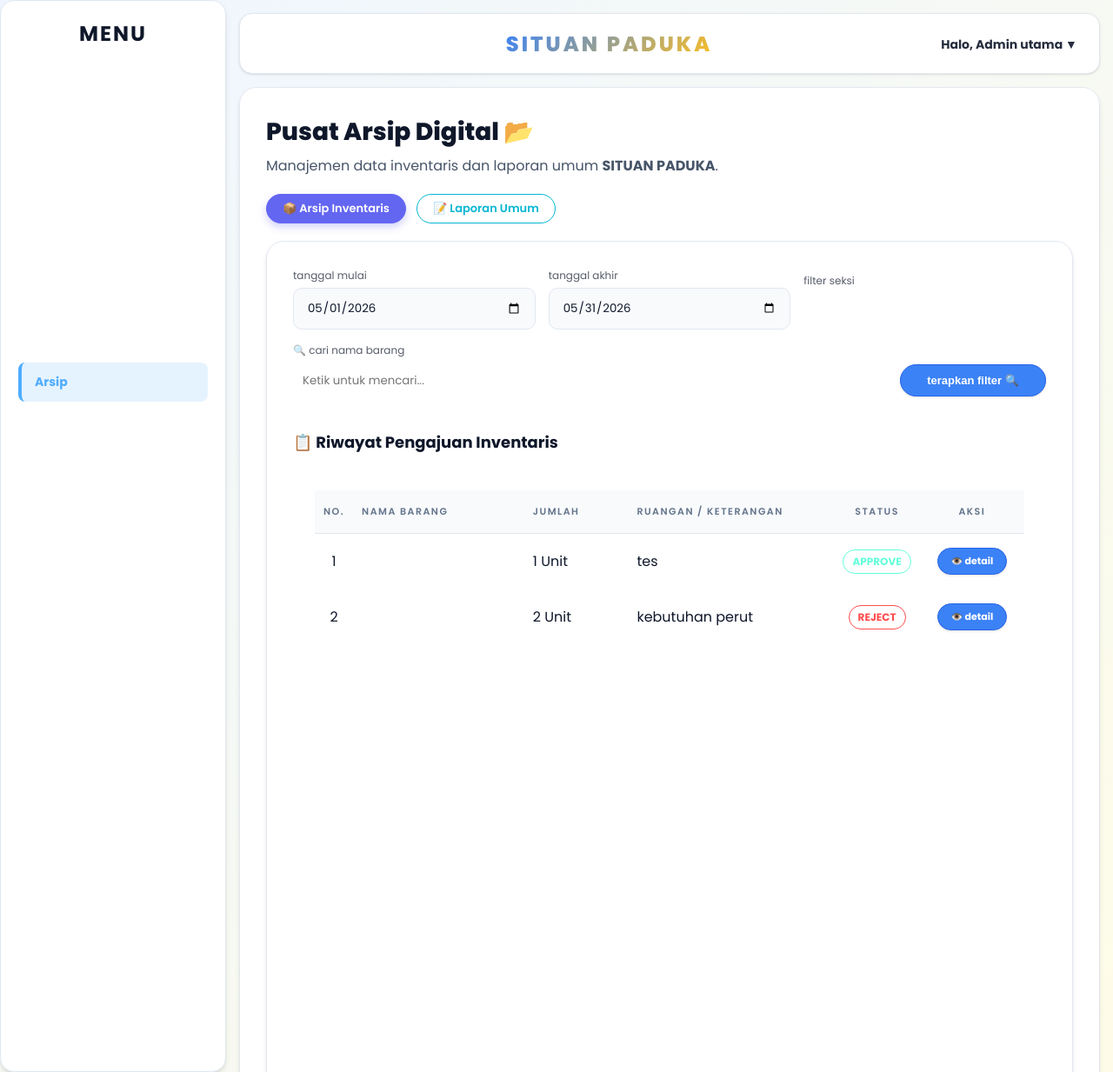
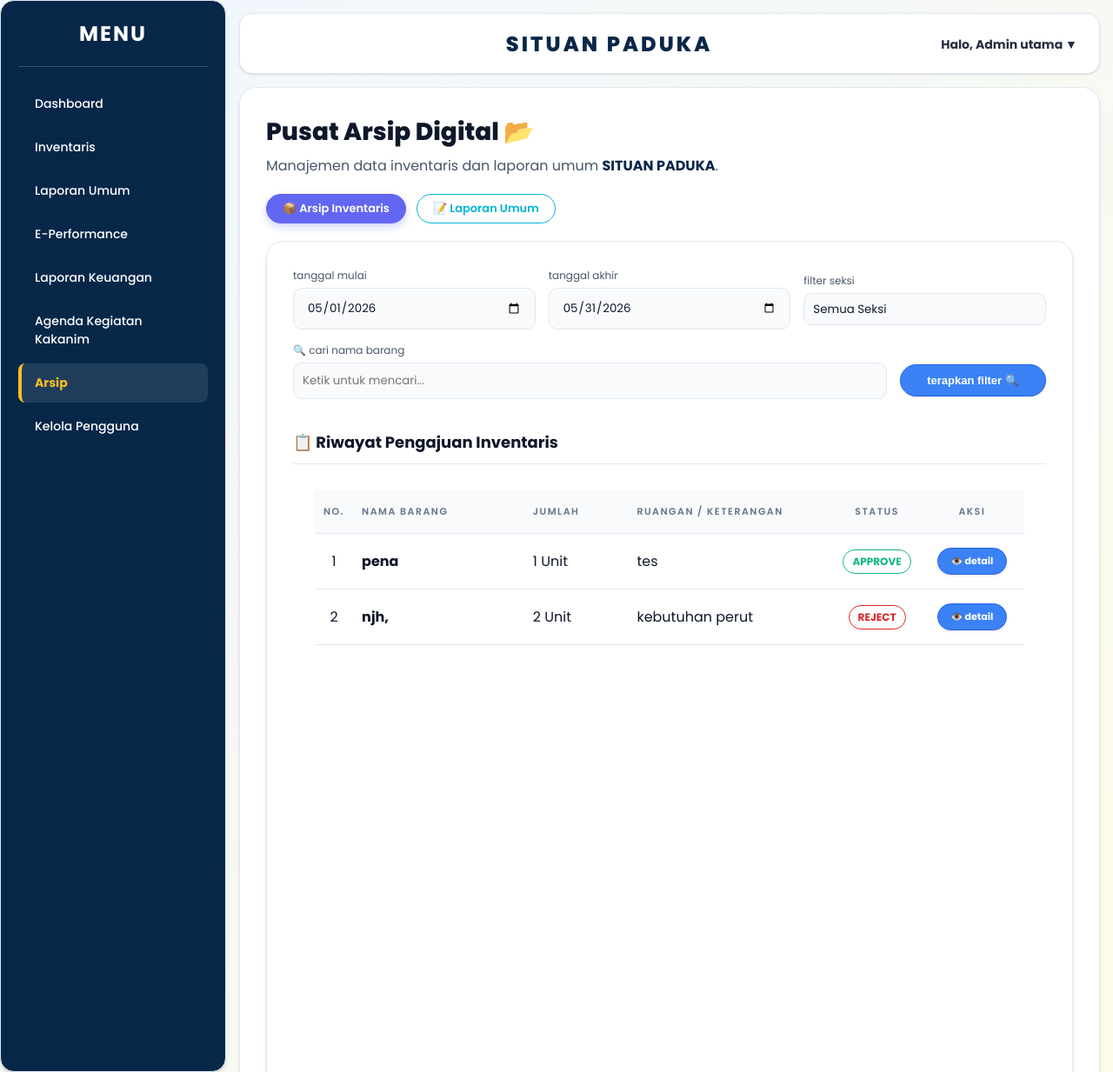
Before and after one commit to rehanzhaky/website, a PHP site: page /arsip.php in a window 1280 px wide. Shown: the whole page at 87% size. Run offline with PHP 8.4, Linux system fonts and the light colour scheme; a user stored in the database is signed in; data comes from the database, SQL or seed files in the repository.

Commit message:
second commit

```diff
--- a/arsip.php
+++ b/arsip.php
@@ -29,7 +29,7 @@ include 'layouts/navbar.php';
 <div class="dashboard-header" style="display: flex; justify-content: space-between; align-items: flex-end; margin-bottom: 20px;">
     <div>
         <h2>Pusat Arsip Digital 📂</h2>
-        <p>Manajemen data inventaris dan laporan umum <strong>SITUAN PADUKA</strong>.</p>
+        <p>Manajemen data inventaris dan laporan umum <strong style="color: #072749;">SITUAN PADUKA</strong>.</p>
     </div>
 </div>
 
@@ -49,33 +49,33 @@ include 'layouts/navbar.php';
         <input type="hidden" name="tab" value="<?= $tab_aktif ?>">
         <div class="filter-row-full" style="display: flex; align-items: center; gap: 15px; margin-bottom: 15px;">
             <div style="flex: 1;">
-                <label style="display:block; font-size:12px; margin-bottom:5px; opacity:0.7;">tanggal mulai</label>
+                <label style="display:block; font-size:12px; margin-bottom:5px; color: var(--text-secondary);">tanggal mulai</label>
                 <input type="date" name="mulai_tanggal" class="input-full-width" value="<?= $mulai_tanggal ?>" required>
             </div>
             <div style="flex: 1;">
-                <label style="display:block; font-size:12px; margin-bottom:5px; opacity:0.7;">tanggal akhir</label>
+                <label style="display:block; font-size:12px; margin-bottom:5px; color: var(--text-secondary);">tanggal akhir</label>
                 <input type="date" name="sampai_tanggal" class="input-full-width" value="<?= $sampai_tanggal ?>" required>
             </div>
             <div style="flex: 1;">
-                <label style="display:block; font-size:12px; margin-bottom:5px; opacity:0.7;">filter seksi</label>
-                <select name="seksi" class="input-full-width" style="padding: 10px; border-radius: 10px; background: rgba(255,255,255,0.1); color: white; border: 1px solid rgba(255,255,255,0.2); outline: none;">
-                    <option value="" style="background: #0a192f; color: white;">Semua Seksi</option>
-                    <option value="Sub Bag Tata Usaha" <?= $seksi_filter == 'Sub Bag Tata Usaha' ? 'selected' : '' ?> style="background: #0a192f; color: white;">Sub Bag Tata Usaha</option>
-                    <option value="Tikkomkim" <?= $seksi_filter == 'Tikkomkim' ? 'selected' : '' ?> style="background: #0a192f; color: white;">Tikkomkim</option>
-                    <option value="Intaltuskim" <?= $seksi_filter == 'Intaltuskim' ? 'selected' : '' ?> style="background: #0a192f; color: white;">Intaltuskim</option>
-                    <option value="Inteldakim" <?= $seksi_filter == 'Inteldakim' ? 'selected' : '' ?> style="background: #0a192f; color: white;">Inteldakim</option>
-                    <option value="Lantaskim" <?= $seksi_filter == 'Lantaskim' ? 'selected' : '' ?> style="background: #0a192f; color: white;">Lantaskim</option>
+                <label style="display:block; font-size:12px; margin-bottom:5px; color: var(--text-secondary);">filter seksi</label>
+                <select name="seksi" class="input-full-width" style="padding: 10px; border-radius: 10px; background: var(--bg-secondary); color: var(--text-primary); border: 1px solid var(--border-color); outline: none;">
+                    <option value="" style="background: var(--bg-primary); color: var(--text-primary);">Semua Seksi</option>
+                    <option value="Sub Bag Tata Usaha" <?= $seksi_filter == 'Sub Bag Tata Usaha' ? 'selected' : '' ?> style="background: var(--bg-primary); color: var(--text-primary);">Sub Bag Tata Usaha</option>
+                    <option value="Tikkomkim" <?= $seksi_filter == 'Tikkomkim' ? 'selected' : '' ?> style="background: var(--bg-primary); color: var(--text-primary);">Tikkomkim</option>
+                    <option value="Intaltuskim" <?= $seksi_filter == 'Intaltuskim' ? 'selected' : '' ?> style="background: var(--bg-primary); color: var(--text-primary);">Intaltuskim</option>
+                    <option value="Inteldakim" <?= $seksi_filter == 'Inteldakim' ? 'selected' : '' ?> style="background: var(--bg-primary); color: var(--text-primary);">Inteldakim</option>
+                    <option value="Lantaskim" <?= $seksi_filter == 'Lantaskim' ? 'selected' : '' ?> style="background: var(--bg-primary); color: var(--text-primary);">Lantaskim</option>
                 </select>
             </div>
         </div>
         <div class="filter-row-full" style="display: flex; align-items: center; gap: 15px;">
             <div style="flex: 1;">
-                <label style="display:block; font-size:12px; margin-bottom:5px; opacity:0.7;">
+                <label style="display:block; font-size:12px; margin-bottom:5px; color: var(--text-secondary);">
                     🔍 cari <?= $tab_aktif == 'inventaris' ? 'nama barang' : 'judul laporan' ?>
                 </label>
                 <input type="text" name="search" class="input-full-width" value="<?= htmlspecialchars($search_nama) ?>"
                        placeholder="Ketik untuk mencari..."
-                       style="padding: 10px; border-radius: 10px; background: rgba(255,255,255,0.1); color: white; border: 1px solid rgba(255,255,255,0.2); outline: none;">
+                       style="padding: 10px; border-radius: 10px; background: var(--bg-secondary); color: var(--text-primary); border: 1px solid var(--border-color); outline: none;">
             </div>
             <div style="margin-top: 22px;">
                 <button type="submit" class="btn-navy-pill">terapkan filter 🔍</button>
@@ -83,7 +83,7 @@ include 'layouts/navbar.php';
         </div>
     </form>
 
-    <h3 style="margin-top: 35px; margin-bottom: 5px; border-bottom: 1px solid rgba(255,255,255,0.1); padding-bottom: 10px;">
+    <h3 style="margin-top: 35px; margin-bottom: 5px; border-bottom: 1px solid var(--border-color); padding-bottom: 10px;">
         <span style="font-size: 18px;">
             <?= $tab_aktif == 'inventaris' ? '📋 Riwayat Pengajuan Inventaris' : '📑 Arsip Laporan Umum' ?>
         </span>
@@ -149,49 +149,49 @@ include 'layouts/navbar.php';
 
                 if (!$data_arsip):
                 ?>
-                    <tr><td colspan="6" style="text-align: center; padding: 50px; opacity: 0.5;">📂 Belum ada data arsip...</td></tr>
+                    <tr><td colspan="6" style="text-align: center; padding: 50px; opacity: 0.5; color: var(--text-primary);">📂 Belum ada data arsip...</td></tr>
                 <?php else:
                     $no = 1;
                     foreach ($data_arsip as $row):
                 ?>
                     <tr>
-                        <td style="text-align: center; border-bottom: 1px solid rgba(255,255,255,0.05);"><?= $no++ ?></td>
+                        <td style="text-align: center; border-bottom: 1px solid var(--border-color); color: var(--text-primary);"><?= $no++ ?></td>
                         <?php if ($tab_aktif == 'inventaris'): ?>
-                            <td style="font-weight: bold; color: #fff; border-bottom: 1px solid rgba(255,255,255,0.05);">
+                            <td style="font-weight: bold; color: var(--text-primary); border-bottom: 1px solid var(--border-color);">
                                 <?= htmlspecialchars($row['nama_barang'] ?? '-') ?>
                             </td>
-                            <td style="border-bottom: 1px solid rgba(255,255,255,0.05);">
+                            <td style="border-bottom: 1px solid var(--border-color); color: var(--text-primary);">
                                 <?= htmlspecialchars($row['jumlah'] ?? '0') ?> Unit
                             </td>
-                            <td style="border-bottom: 1px solid rgba(255,255,255,0.05);">
+                            <td style="border-bottom: 1px solid var(--border-color); color: var(--text-primary);">
                                 <?= htmlspecialchars($row['ruangan'] ?? $row['keterangan'] ?? '-') ?>
                             </td>
-                            <td style="text-align: center; border-bottom: 1px solid rgba(255,255,255,0.05);">
+                            <td style="text-align: center; border-bottom: 1px solid var(--border-color);">
                                 <?php
                                     $st = strtolower($row['status'] ?? 'pending');
-                                    $clr = ($st == 'approve' || $st == 'selesai') ? '#64ffda' : (($st == 'reject') ? '#ff4c4c' : '#ffb86c');
+                                    $clr = ($st == 'approve' || $st == 'selesai') ? '#10b981' : (($st == 'reject') ? '#dc2626' : '#f59e0b');
                                 ?>
                                 <span class="badge" style="background: rgba(255,255,255,0.05); color: <?= $clr ?>; border: 1px solid <?= $clr ?>;">
                                     <?= strtoupper($st) ?>
                                 </span>
                             </td>
-                            <td style="text-align: center; border-bottom: 1px solid rgba(255,255,255,0.05);">
+                            <td style="text-align: center; border-bottom: 1px solid var(--border-color);">
                                 <a href="detail_inventaris.php?id=<?= $row['id_master'] ?>" class="btn-navy-pill" style="padding: 6px 15px; font-size: 11px;">👁️ detail</a>
                             </td>
                         <?php else: ?>
-                            <td style="color: #64ffda; font-weight: bold; border-bottom: 1px solid rgba(255,255,255,0.05);">
+                            <td style="color: var(--blue-primary); font-weight: bold; border-bottom: 1px solid var(--border-color);">
                                 <?= $list_bulan[$row['bulan']] ?? '-' ?> <?= $row['tahun'] ?? '' ?>
                             </td>
-                            <td style="font-weight: bold; color: #fff; border-bottom: 1px solid rgba(255,255,255,0.05);">
+                            <td style="font-weight: bold; color: var(--text-primary); border-bottom: 1px solid var(--border-color);">
                                 <?= htmlspecialchars($row['judul_laporan'] ?? '-') ?>
                             </td>
-                            <td style="border-bottom: 1px solid rgba(255,255,255,0.05);">
-                                <span style="color: #bd93f9;"><?= htmlspecialchars($row['seksi'] ?? '-') ?></span>
+                            <td style="border-bottom: 1px solid var(--border-color);">
+                                <span style="color: var(--blue-secondary);"><?= htmlspecialchars($row['seksi'] ?? '-') ?></span>
                             </td>
-                            <td style="text-align: center; border-bottom: 1px solid rgba(255,255,255,0.05); font-size: 12px;">
+                            <td style="text-align: center; border-bottom: 1px solid var(--border-color); font-size: 12px; color: var(--text-primary);">
                                 <?= date('d/m/Y', strtotime($row['tanggal_upload'])) ?>
                             </td>
-                            <td style="text-align: center; border-bottom: 1px solid rgba(255,255,255,0.05);">
+                            <td style="text-align: center; border-bottom: 1px solid var(--border-color);">
                                 <a href="uploads/laporan_umum/<?= $row['nama_file'] ?>" target="_blank" class="btn-navy-pill" style="padding: 6px 15px; font-size: 11px;">📥 buka</a>
                             </td>
                         <?php endif; ?>
--- a/assets/css/style.css
+++ b/assets/css/style.css
@@ -151,7 +151,7 @@ body {
 .login-logo-text {
     font-size: 36px;
     font-weight: 800;
-    color: var(--blue-primary);
+    color: #072749;
     letter-spacing: 5px;
     text-shadow: none;
     margin-bottom: 0;
@@ -241,7 +241,7 @@ body {
     transition: all 0.4s cubic-bezier(0.4, 0, 0.2, 1);
     z-index: 100;
     padding: 20px;
-    background: var(--bg-primary);
+    background: #072749;
     border-right: 1px solid var(--border-color);
 }
 
@@ -269,10 +269,7 @@ body {
     font-size: 24px;
     font-weight: 800;
     letter-spacing: 3px;
-    background: linear-gradient(135deg, var(--blue-primary), var(--yellow-primary));
-    -webkit-background-clip: text;
-    -webkit-text-fill-color: transparent;
-    background-clip: text;
+    color: #072749;
 }
 
 .content-wrapper {
@@ -297,7 +294,7 @@ body {
 }
 
 .sidebar-menu a {
-    color: var(--text-secondary);
+    color: #ffffff;
     text-decoration: none;
     display: block;
     padding: 12px 20px;
@@ -307,9 +304,16 @@ body {
 }
 
 .sidebar-menu a:hover {
-    background: var(--blue-lighter);
-    color: var(--blue-primary);
+    background: rgba(255, 255, 255, 0.1);
+    color: #fbbf24;
     transform: translateX(5px);
+}
+
+.sidebar-menu a.active,
+.sidebar-menu a:active {
+    color: #fbbf24;
+    background: rgba(255, 255, 255, 0.1);
+    font-weight: 600;
 }
 
 .dashboard-header {
@@ -1227,21 +1231,23 @@ input:focus, textarea:focus, select:focus {
     display: block;
     padding: 12px 15px;
     text-decoration: none;
-    color: rgba(255, 255, 255, 0.7);
+    color: #ffffff;
     border-radius: 8px;
     transition: all 0.3s ease;
     font-size: 14px;
     border-left: 4px solid transparent;
+    font-weight: 500;
 }
 
 .sidebar-menu a:hover {
-    background: rgba(255, 255, 255, 0.05);
-    color: #fff;
+    background: rgba(255, 255, 255, 0.1);
+    color: #fbbf24;
+    transform: translateX(5px);
 }
 
 .sidebar-menu a.active-menu {
-    background: rgba(79, 172, 254, 0.15);
-    border-left: 4px solid #4facfe;
-    color: #4facfe;
+    background: rgba(255, 255, 255, 0.1);
+    border-left: 4px solid #fbbf24;
+    color: #fbbf24;
     font-weight: bold;
 }
--- a/kelola_pengguna.php
+++ b/kelola_pengguna.php
@@ -19,7 +19,7 @@ include 'layouts/navbar.php';
 
 <div class="dashboard-header">
     <h2>Daftar Pengguna Sistem</h2>
-    <p>Kelola hak akses, tambah akun, dan pantau data pegawai SITUAN PADUKA di sini.</p>
+    <p>Kelola hak akses, tambah akun, dan pantau data pegawai <strong style="color: #072749;">SITUAN PADUKA</strong> di sini.</p>
 </div>
 
 <div style="display: flex; justify-content: space-between; align-items: center; flex-wrap: wrap; gap: 15px; margin-bottom: 25px;">
--- a/layouts/header.php
+++ b/layouts/header.php
@@ -20,8 +20,8 @@ function is_active($page_array, $current) {
 <body>
 
     <aside class="sidebar glass" id="sidebar">
-        <div style="text-align:center; padding-bottom: 20px; border-bottom: 1px solid var(--glass-border);">
-            <h2 style="letter-spacing: 2px;">MENU</h2>
+        <div style="text-align:center; padding-bottom: 20px; border-bottom: 1px solid rgba(255,255,255,0.2);">
+            <h2 style="letter-spacing: 2px; color: #ffffff;">MENU</h2>
         </div>
 
         <ul class="sidebar-menu">
--- a/tambah_user.php
+++ b/tambah_user.php
@@ -40,7 +40,7 @@ include 'layouts/navbar.php';
 <div class="dashboard-header" style="display: flex; justify-content: space-between; align-items: center; margin-bottom: 20px;">
     <div>
         <h2>Tambah Pengguna Baru</h2>
-        <p>Daftarkan akses akun pegawai baru untuk sistem SITUAN PADUKA.</p>
+        <p>Daftarkan akses akun pegawai baru untuk sistem <strong style="color: #072749;">SITUAN PADUKA</strong>.</p>
     </div>
     <a href="kelola_pengguna.php" style="color: var(--text-white); text-decoration: none; opacity: 0.8;">← Kembali ke Daftar</a>
 </div>
```
Also changed, not shown: daftar_pengajuan.php (+22 -22 lines).
